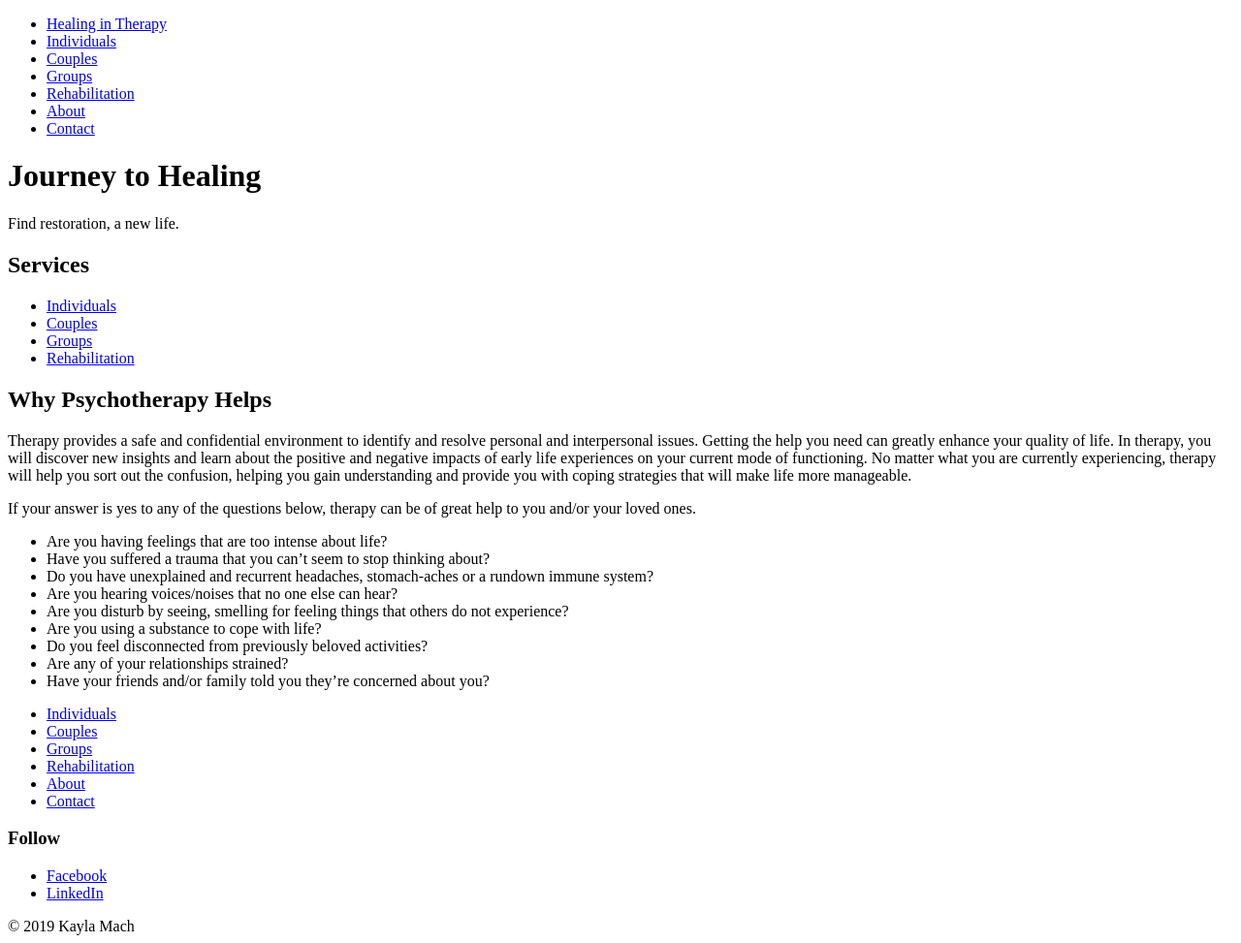
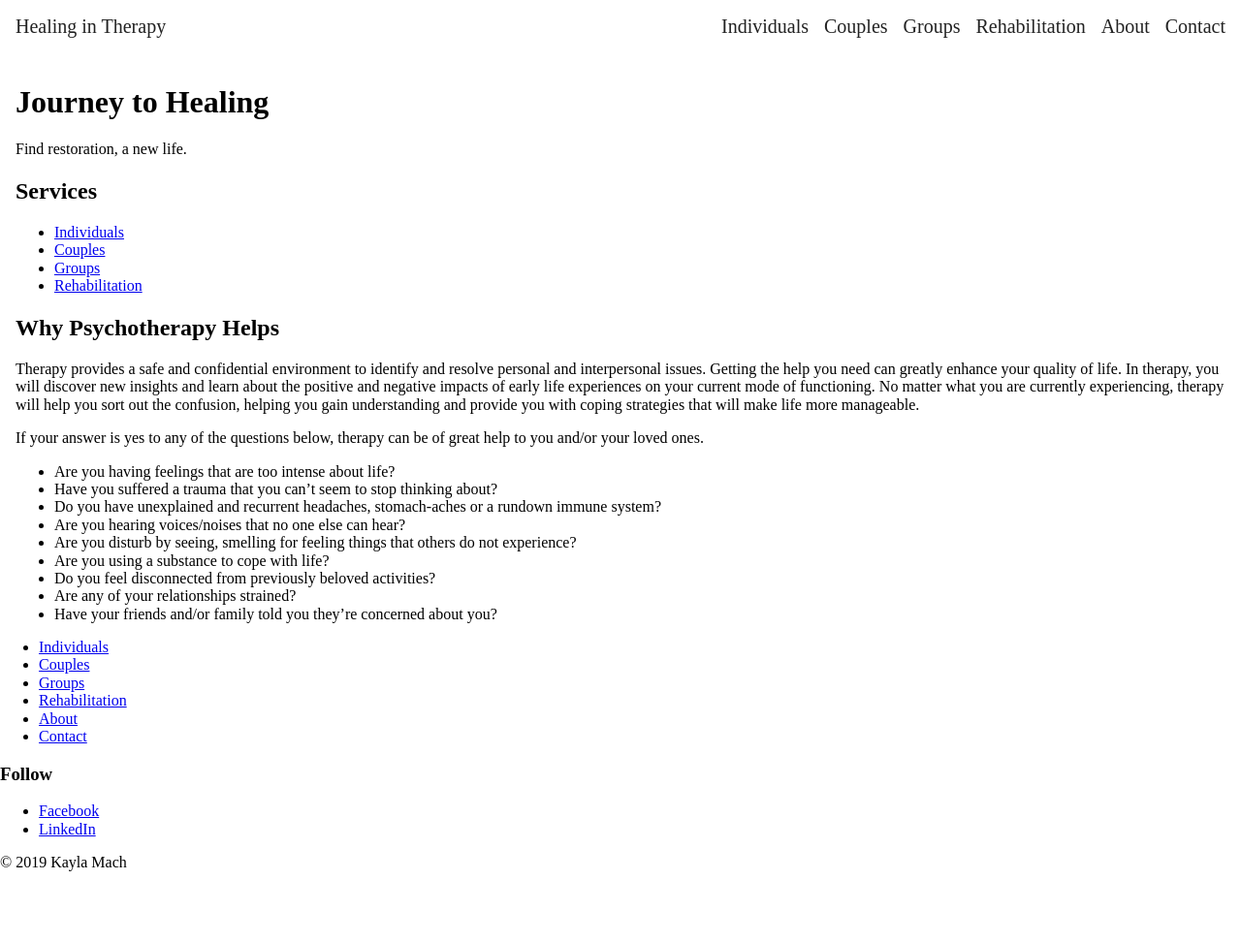
Before and after one commit to healing-in-therapy/healingintherapy.com, a Gatsby site: page / in a window 1280 px wide. Shown: the whole page at 97% size. After the commit the page ends 900 px from the top, so only its background shows below. Built offline with nearby package versions, Linux system fonts and the light colour scheme; Gatsby itself is replaced by a stand-in of ours.

Commit message:
style(*): Add CSS modules and sass.
Refactor lists into iterables and move content to site metadata.

```diff
--- a/gatsby-config.js
+++ b/gatsby-config.js
@@ -1,8 +1,18 @@
 module.exports = {
   siteMetadata: {
-    author: '@chemoish',
-    description: 'Kayla (MFC93339) is a Licensed Marriage and Family Therapist seving Orange County since 2010. Kayla is a graduate of Antioch University with a Master’s Degree in Clinical Psychology.',
+    author: 'Kayla Mach',
+    description: 'Kayla Mach (MFC93339) is a Licensed Marriage and Family Therapist seving Orange County since 2010. Kayla is a graduate of Antioch University with a Master’s Degree in Clinical Psychology.',
     title: 'Healing in Therapy',
+
+    social: [{
+      id: 'facebook',
+      name: 'Facebook',
+      url: 'https://www.facebook.com/KaylaMachLMFT',
+    }, {
+      id: 'linkedin',
+      name: 'LinkedIn',
+      url: 'https://www.linkedin.com/in/kaylamach',
+    }],
   },
   plugins: [
     'gatsby-plugin-react-helmet',
@@ -15,6 +25,7 @@ module.exports = {
     },
     'gatsby-transformer-sharp',
     'gatsby-plugin-sharp',
+    'gatsby-plugin-sass',
     {
       resolve: 'gatsby-plugin-manifest',
       options: {
--- a/package.json
+++ b/package.json
@@ -10,9 +10,12 @@
     "gatsby-plugin-manifest": "^2.1.1",
     "gatsby-plugin-offline": "^2.1.1",
     "gatsby-plugin-react-helmet": "^3.0.12",
+    "gatsby-plugin-sass": "^2.0.11",
     "gatsby-plugin-sharp": "^2.1.3",
     "gatsby-source-filesystem": "^2.0.38",
     "gatsby-transformer-sharp": "^2.1.21",
+    "node-sass": "^4.12.0",
+    "normalize.css": "^8.0.1",
     "prop-types": "^15.7.2",
     "react": "^16.8.6",
     "react-dom": "^16.8.6",
--- a/src/components/footer.js
+++ b/src/components/footer.js
@@ -1,48 +1,81 @@
-import { Link } from 'gatsby';
+import { Link, useStaticQuery } from 'gatsby';
 import React from 'react';
 
+const items = [{
+  name: 'Individuals',
+  to: '/individuals',
+}, {
+  name: 'Couples',
+  to: '/couples',
+}, {
+  name: 'Groups',
+  to: '/groups',
+}, {
+  name: 'Rehabilitation',
+  to: '/rehabilitation',
+}, {
+  name: 'About',
+  to: '/about',
+}, {
+  name: 'Contact',
+  to: '/contact',
+}];
+
 function Footer() {
+  const data = useStaticQuery(graphql`
+    query {
+      site {
+        siteMetadata {
+          author
+          social {
+            id
+            name
+            url
+          }
+        }
+      }
+    }
+  `);
+
+  const {
+    author,
+    social
+  } = data.site.siteMetadata;
+
   return (
     <footer>
       <div>
         <ul>
-          <li>
-            <Link to="/individuals">Individuals</Link>
-          </li>
-          <li>
-            <Link to="/couples">Couples</Link>
-          </li>
-          <li>
-            <Link to="/groups">Groups</Link>
-          </li>
-          <li>
-            <Link to="/rehabilitation">Rehabilitation</Link>
-          </li>
-          <li>
-            <Link to="/about">About</Link>
-          </li>
-          <li>
-            <Link to="/contact">Contact</Link>
-          </li>
+          {items.map(({ name, to }) => (
+            <li key={name}>
+              <Link to={to}>{name}</Link>
+            </li>
+          ))}
         </ul>
       </div>
 
       <div>
         <h3>Follow</h3>
 
-        <ul>
-          <li>
-            <a href="https://www.facebook.com/KaylaMachLMFT" rel="noopener noreferrer" target="_blank">Facebook</a>
-          </li>
+        {(() => {
+          if (social.length === 0) {
+            return null;
+          }
 
-          <li>
-            <a href="https://www.linkedin.com/in/kaylamach" rel="noopener noreferrer" target="_blank">LinkedIn</a>
-          </li>
-        </ul>
+          return (
+            <ul>
+              {social.map(({ id, name, url }) => (
+                <li key={id}>
+                  <a href={url} rel="noopener noreferrer" target="_blank">{name}</a>
+                </li>
+              ))}
+            </ul>
+          );
+        })()}
       </div>
 
       <div>
-        © {new Date().getFullYear()} Kayla Mach
+        &copy; {new Date().getFullYear()} {author}
       </div>
     </footer>
   );
--- a/src/components/header.js
+++ b/src/components/header.js
@@ -1,6 +1,8 @@
 import { Link } from 'gatsby';
 import { string } from 'prop-types';
 import React from 'react';
+
+import styles from './style/header.module.scss';
 
 const defaultProps = {
   siteTitle: '',
@@ -13,31 +15,38 @@ const propTypes = {
 function Header(props) {
   const { siteTitle } = props;
 
+  const items = [{
+    name: siteTitle,
+    to: '/',
+  }, {
+    name: 'Individuals',
+    to: '/individuals',
+  }, {
+    name: 'Couples',
+    to: '/couples',
+  }, {
+    name: 'Groups',
+    to: '/groups',
+  }, {
+    name: 'Rehabilitation',
+    to: '/rehabilitation',
+  }, {
+    name: 'About',
+    to: '/about',
+  }, {
+    name: 'Contact',
+    to: '/contact',
+  }];
+
   return (
-    <header>
+    <header className={styles.header}>
       <nav>
-        <ul>
-          <li>
-            <Link to="/">{siteTitle}</Link>
-          </li>
-          <li>
-            <Link to="/individuals">Individuals</Link>
-          </li>
-          <li>
-            <Link to="/couples">Couples</Link>
-          </li>
-          <li>
-            <Link to="/groups">Groups</Link>
-          </li>
-          <li>
-            <Link to="/rehabilitation">Rehabilitation</Link>
-          </li>
-          <li>
-            <Link to="/about">About</Link>
-          </li>
-          <li>
-            <Link to="/contact">Contact</Link>
-          </li>
+        <ul className={styles.navList}>
+          {items.map(({ name, to }) => (
+            <li className={styles.navListItem} key={name}>
+              <Link className={styles.navListLink} to={to}>{name}</Link>
+            </li>
+          ))}
         </ul>
       </nav>
     </header>
--- a/src/components/layout.js
+++ b/src/components/layout.js
@@ -1,3 +1,4 @@
+import 'normalize.css';
 import { graphql, useStaticQuery } from 'gatsby';
 import { node, string } from 'prop-types';
 import React from 'react';
@@ -6,6 +7,7 @@ import { SEO } from 'components';
 
 import Footer from './footer';
 import Header from './header';
+import styles from './style/layout.module.scss';
 
 const propTypes = {
   children: node.isRequired,
@@ -19,7 +21,7 @@ function Layout(props) {
   } = props;
 
   const data = useStaticQuery(graphql`
-    query SiteTitleQuery {
+    query {
       site {
         siteMetadata {
           title
@@ -34,7 +36,7 @@ function Layout(props) {
 
       <Header siteTitle={data.site.siteMetadata.title} />
 
-      <main>{children}</main>
+      <main className={styles.main}>{children}</main>
 
       <Footer />
     </div>
--- /dev/null
+++ b/src/components/style/header.module.scss
@@ -0,0 +1,43 @@
+// @name Header
+
+.header
+{
+  margin-bottom: 32px;
+}
+
+// @name Nav List
+
+.navList
+{
+  display: flex;
+  list-style: none;
+  margin: 0;
+  padding: 16px;
+}
+
+// @name Nav List Item
+
+.navListItem
+{
+  padding: 0 8px;
+
+  &:first-child
+  {
+    flex: 1;
+    padding-left: 0;
+  }
+
+  &:last-child
+  {
+    padding-right: 0;
+  }
+}
+
+// @name Nav List Link
+
+.navListLink
+{
+  color: #222;
+  text-decoration: none;
+  font-size: 20px;
+}
--- /dev/null
+++ b/src/components/style/layout.module.scss
@@ -0,0 +1,6 @@
+// @name Main
+
+.main
+{
+  padding: 0 16px;
+}
```
Also changed, not shown: 1 other file.
